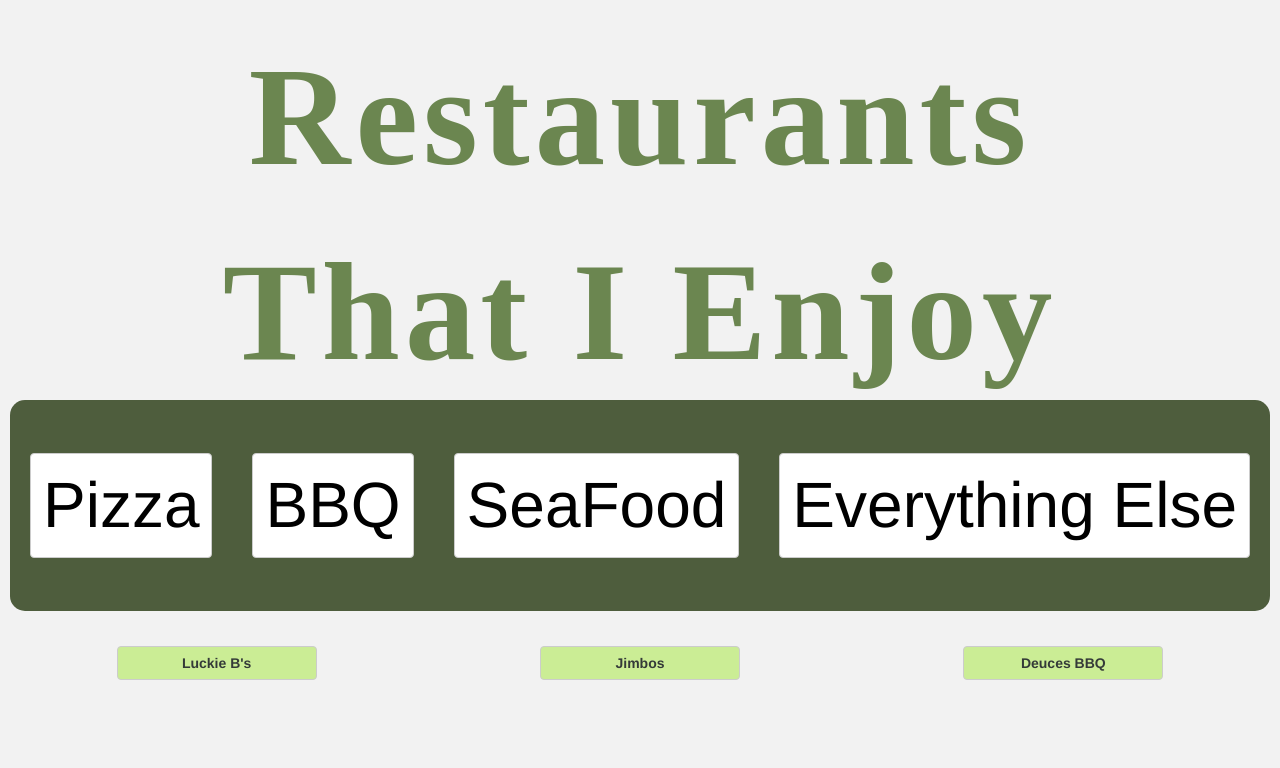
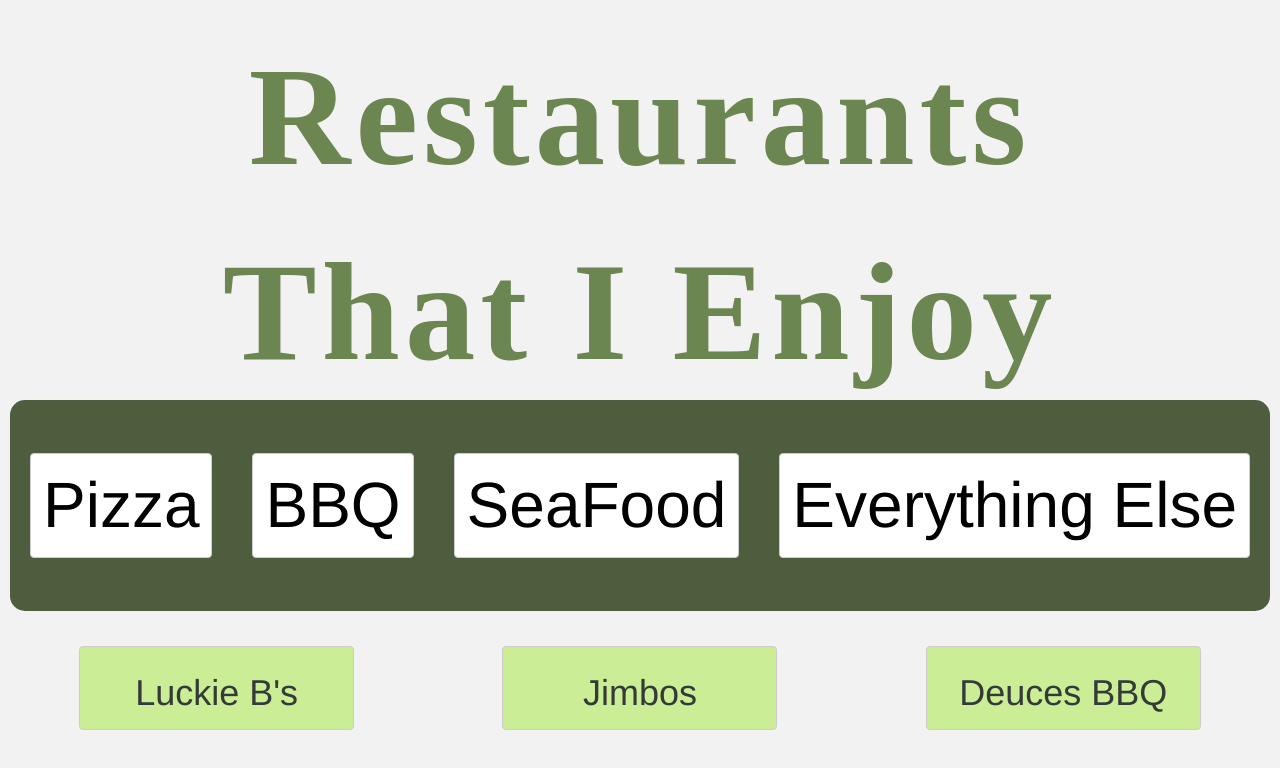
Before and after one commit to bdog72/food-dot-com, a React app: page /bbq in a window 1280 px wide. Shown: the top 768 px of the page. Built offline with nearby package versions, Linux system fonts and the light colour scheme; a web font is replaced by a local one.

Commit message:
made link font size bigger

```diff
--- a/src/components/BBQ.js
+++ b/src/components/BBQ.js
@@ -5,13 +5,13 @@
     return <div>
       <div className='flex'>
         <a href='http://luckiebs.com'>
-          <Button className='button'>Luckie B's</Button>
+          <Button className='button'><h1>Luckie B's</h1></Button>
         </a>
         <a href='http://www.jimbosbarbq.com'>
-          <Button className='button'>Jimbos</Button>
+          <Button className='button'><h1>Jimbos</h1></Button>
         </a>
         <a href='http://www.deucesbbq.com'>
-          <Button className='button'>Deuces BBQ</Button>
+          <Button className='button'><h1>Deuces BBQ</h1></Button>
         </a>
       </div>
     </div>
--- a/src/styles/app.scss
+++ b/src/styles/app.scss
@@ -17,7 +17,7 @@
   color: #343a38;
   font-weight: bold;
   margin: 5px;
-  min-width: 200px;
+  min-width: 275px;
 }
 
 .flex {
```
